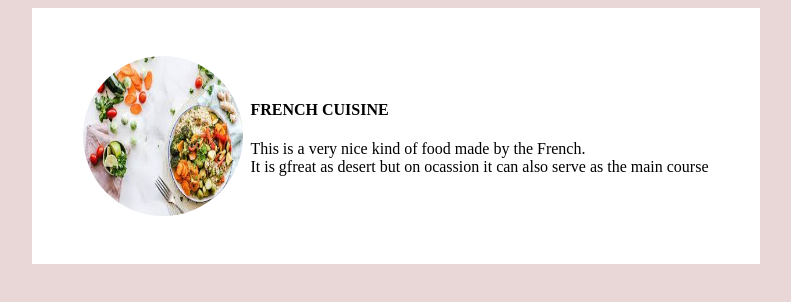
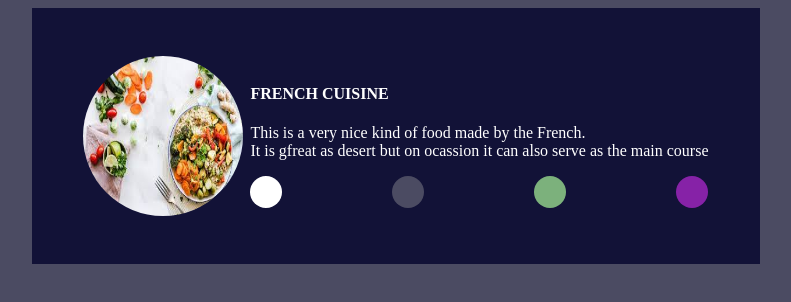
Before and after one commit to Manasseh-Kinyua/themesave, a plain HTML site: page index.html in a window 1280 px wide. Shown: the whole page, without its empty margins (244-1035 px from the left). Drawn offline with Linux system fonts and the light colour scheme.

Commit message:
add the theme dots

```diff
--- a/default.css
+++ b/default.css
@@ -13,7 +13,7 @@ body {
     background-color: var(--bodyBg);
 }
 
-p {
+p, h4 {
     color: var(--primaryText);
 }
 
@@ -34,3 +34,27 @@ p {
     height: 10rem;
     border-radius: 50%;
 }
+
+.dot-holder {
+    display: flex;
+    justify-content: space-between;
+}
+
+.theme-dot {
+    width: 2rem;
+    height: 2rem;
+    border-radius: 50%;
+}
+
+#dot-1 {
+    background-color: #fff;
+}
+#dot-2 {
+    background-color: rgb(75, 75, 98);
+}
+#dot-3 {
+    background-color: rgb(124, 177, 124);
+}
+#dot-4 {
+    background-color: rgb(134, 34, 167);
+}
--- a/index.html
+++ b/index.html
@@ -6,7 +6,9 @@
     <meta name="viewport" content="width=device-width, initial-scale=1.0">
     <title>Theme Card</title>
 
-    <link id="theme-style" rel="stylesheet" href="default.css">
+    <link rel="stylesheet" href="default.css">
+
+    <link id="theme-style" rel="stylesheet" href="slate.css">
 </head>
 <body>
     <div class="card">
@@ -16,6 +18,12 @@
         <div class="card-body">
             <h4>FRENCH CUISINE</h4>
             <P>This is a very nice kind of food made by the French. <br> It is gfreat as desert but on ocassion it can also serve as the main course</P>
+            <div class="dot-holder">
+                <div id="dot-1" class="theme-dot"></div>
+                <div id="dot-2" class="theme-dot"></div>
+                <div id="dot-3" class="theme-dot"></div>
+                <div id="dot-4" class="theme-dot"></div>
+            </div>
         </div>
     </div>
 </body>
--- /dev/null
+++ b/slate.css
@@ -0,0 +1,9 @@
+:root {
+    --primaryText: #fff;
+    --secondaryText: #fff;
+
+    --bodyBg: rgb(75, 75, 98);
+    --cardBg: rgb(18, 18, 55);
+
+    --cardBorder: grey;
+}
```
Also changed, not shown: scripts.js (added).
